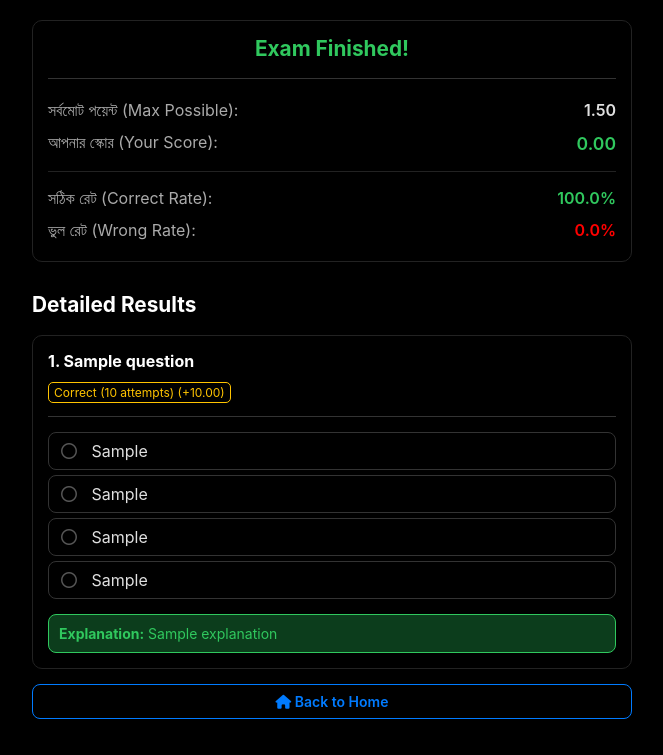
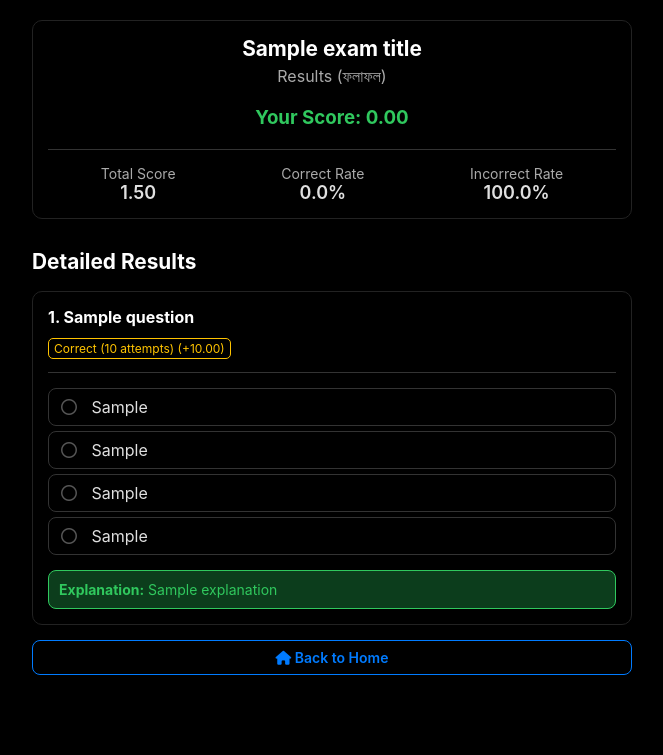
Before and after one commit to shahariarmahfuz/Admission-exam, a Flask app: template templates/results.html in a window 1280 px wide. Shown: the part 45-800 px from the top of the page, without its empty margins (308-971 px from the left). Run offline with Flask 3, Linux system fonts and the light colour scheme; the template is opened without the code that fills it: most values are stand-ins (such as "Sample title", 1, 10 or a date in 2020).

Commit message:
Update results.html

```diff
--- a/templates/results.html
+++ b/templates/results.html
@@ -4,77 +4,55 @@
 
 {% block content %}
 
-    <!-- === নতুন গণনা ব্লক (Jinja Logic) === -->
-    {% set total_questions = full_results|length %}
-    {% set max_possible_score = total_questions * 1.50 %}
-
-    <!-- সঠিক উত্তরের সংখ্যা গণনার জন্য ভেরিয়েবল সেট করা -->
-    {% set correct_counter = namespace(count=0) %}
-
+    <!-- টেমপ্লেটের ভেতরেই হিসাব-নিকাশ -->
+    {% set max_possible_score = full_results|length * 1.50 %}
+    {% set first_try_correct_count = 0 %}
     {% for item in full_results %}
-        <!-- আমরা 'সঠিক' হিসেবে ধরছি যদি কোনো প্রশ্ন থেকে > 0 পয়েন্ট পায় -->
-        {% if item.result.points > 0 %}
-            {% set correct_counter.count = correct_counter.count + 1 %}
+        {% if item.result.points == 1.50 %}
+            {% set first_try_correct_count = first_try_correct_count + 1 %}
         {% endif %}
     {% endfor %}
 
-    {% set correct_count = correct_counter.count %}
-    {% set wrong_count = total_questions - correct_count %}
-
-    <!-- ০ দিয়ে ভাগ এড়ানোর জন্য (যদি কোনো প্রশ্ন না থাকে) -->
-    {% if total_questions > 0 %}
-        {% set correct_rate = (correct_count / total_questions) * 100 %}
-        {% set wrong_rate = (wrong_count / total_questions) * 100 %}
+    {% if full_results|length > 0 %}
+        {% set correct_rate = (first_try_correct_count / (full_results|length)) * 100 %}
     {% else %}
         {% set correct_rate = 0 %}
-        {% set wrong_rate = 0 %}
     {% endif %}
-    <!-- === গণনা ব্লক শেষ === -->
 
 
-    <!-- === নতুন স্কোরকার্ড === -->
-    <div class="dark-card">
-        <h2 style="color: #30c85e; text-align: center; margin-top: 0;">Exam Finished!</h2>
+    <div class="dark-card" style="text-align: center;">
 
-        <hr style="border: 0; height: 1px; background-color: #333; margin: 15px 0;">
+        <!-- নতুন: পরীক্ষার টাইটেল দেখানো -->
+        <h2 style="color: #ffffff; margin-bottom: 5px;">{{ exam_title }}</h2>
+        <p style="color: #aaa; margin-top: 0; margin-bottom: 20px;">Results (ফলাফল)</p>
 
-        <!-- নতুন পরিসংখ্যান লিস্ট -->
-        <div style="font-size: 16px; line-height: 2;">
+        <h3 style="color: #30c85e; margin-bottom: 20px;">
+            Your Score: {{ "%.2f"|format(total_score) }}
+        </h3>
 
-            <div style="display: flex; justify-content: space-between;">
-                <span style="color: #aaa;">সর্বমোট পয়েন্ট (Max Possible):</span>
-                <span style="font-weight: 600;">{{ "%.2f"|format(max_possible_score) }}</span>
+        <div style="display: flex; justify-content: space-around; text-align: center; border-top: 1px solid #333; padding-top: 15px;">
+            <div>
+                <span style="color: #aaa; font-size: 14px; display: block;">Total Score</span>
+                <span style="color: #e0e0e0; font-size: 18px; font-weight: 600;">{{ "%.2f"|format(max_possible_score) }}</span>
             </div>
-
-            <div style="display: flex; justify-content: space-between;">
-                <span style="color: #aaa;">আপনার স্কোর (Your Score):</span>
-                <span style="font-weight: 600; color: #30c85e; font-size: 1.1rem;">{{ "%.2f"|format(total_score) }}</span>
+            <div>
+                <span style="color: #aaa; font-size: 14px; display: block;">Correct Rate</span>
+                <span style="color: #e0e0e0; font-size: 18px; font-weight: 600;">{{ "%.1f"|format(correct_rate) }}%</span>
             </div>
-
-            <hr style="border: 0; height: 1px; background-color: #222; margin: 10px 0;">
-
-            <div style="display: flex; justify-content: space-between;">
-                <span style="color: #aaa;">সঠিক রেট (Correct Rate):</span>
-                <span style="font-weight: 600; color: #30c85e;">{{ "%.1f"|format(correct_rate) }}%</span>
-            </div>
-
-            <div style="display: flex; justify-content: space-between;">
-                <span style="color: #aaa;">ভুল রেট (Wrong Rate):</span>
-                <span style="font-weight: 600; color: #FF0000;">{{ "%.1f"|format(wrong_rate) }}%</span>
+            <div>
+                <span style="color: #aaa; font-size: 14px; display: block;">Incorrect Rate</span>
+                <span style="color: #e0e0e0; font-size: 18px; font-weight: 600;">{{ "%.1f"|format(100 - correct_rate) }}%</span>
             </div>
         </div>
     </div>
-    <!-- === নতুন স্কোরকার্ড শেষ === -->
 
-
-    <!-- === বিস্তারিত ফলাফল (আগের মতোই) === -->
     <h2 style="color: #ffffff; font-size: 1.3rem; margin-top: 30px;">Detailed Results</h2>
 
+    <!-- (বাকি সব কোড হুবহু আগের মতোই থাকবে) -->
     {% for item in full_results %}
         <div class="dark-card">
+            <!-- ... (ফলাফল দেখানোর কোড) ... -->
             <h4 style="color: #ffffff; margin-top: 0; margin-bottom: 10px; font-size: 1rem;">{{ loop.index }}. {{ item.question.question }}</h4>
-
-            <!-- ফলাফল অনুযায়ী ব্যাজ -->
             {% if item.result.points == 1.50 %}
                 <span style="font-size: 12px; color: #30c85e; border: 1px solid #30c85e; padding: 2px 5px; border-radius: 5px;">First Try Correct (+1.50)</span>
             {% elif item.result.points > 0 %}
@@ -82,32 +60,24 @@
             {% else %}
                 <span style="font-size: 12px; color: #FF0000; border: 1px solid #FF0000; padding: 2px 5px; border-radius: 5px;">Incorrect (+0.00)</span>
             {% endif %}
-
             <hr style="border: 0; height: 1px; background-color: #333; margin: 15px 0;">
-
-            <!-- অপশন লিস্ট -->
             <ul class="dark-list">
                 {% set options = {'a': item.question.option_a, 'b': item.question.option_b, 'c': item.question.option_c, 'd': item.question.option_d} %}
-
                 {% for key, value in options.items() %}
                     <li class="dark-list-item"
                         style="{% if key == item.question.correct_answer %} border-color: #30c85e; color: #30c85e; {% endif %}; margin-bottom: 5px; padding: 8px 12px; justify-content: flex-start;">
-
                         {% if key == item.question.correct_answer %}
                             <i class="fa-solid fa-circle-check" style="margin-right: 10px;"></i>
                         {% else %}
                              <i class="fa-regular fa-circle" style="margin-right: 10px; color: #555;"></i>
                         {% endif %}
-
                         {{ value }}
                     </li>
                 {% endfor %}
             </ul>
-
-            <!-- ব্যাখ্যা -->
             {% if item.question.explanation %}
             <div style="background-color: #0c3d1c; color: #30c85e; border: 1px solid #30c85e; padding: 10px; border-radius: 8px; margin-top: 15px; font-size: 14px;">
-                <strong>Explanation:</strong> {{ item.question.explanation | safe }}
+                <strong>Explanation:</strong> {{ item.question.explanation }}
             </div>
             {% endif %}
         </div>
```
